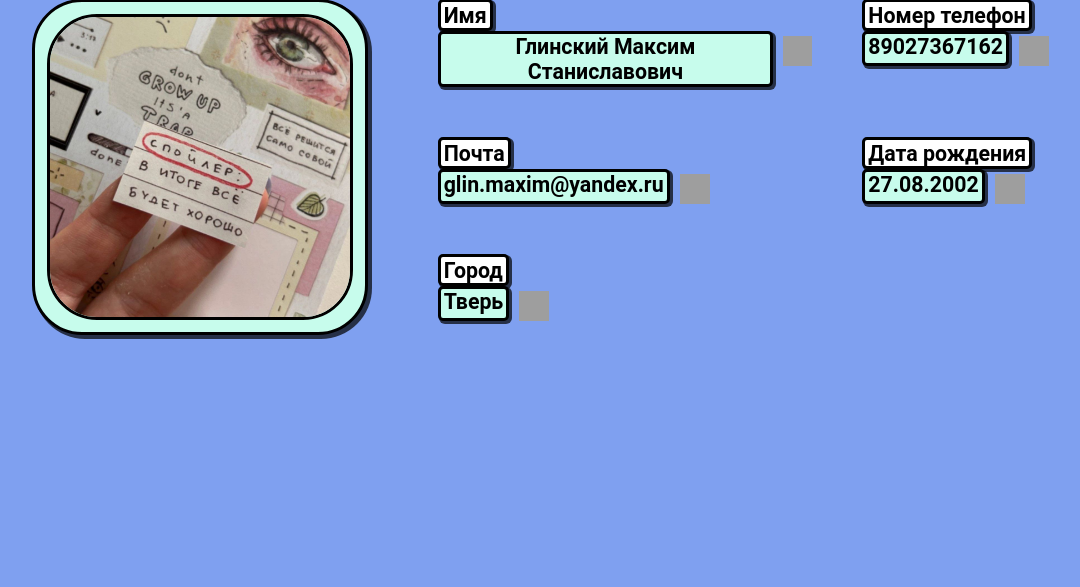
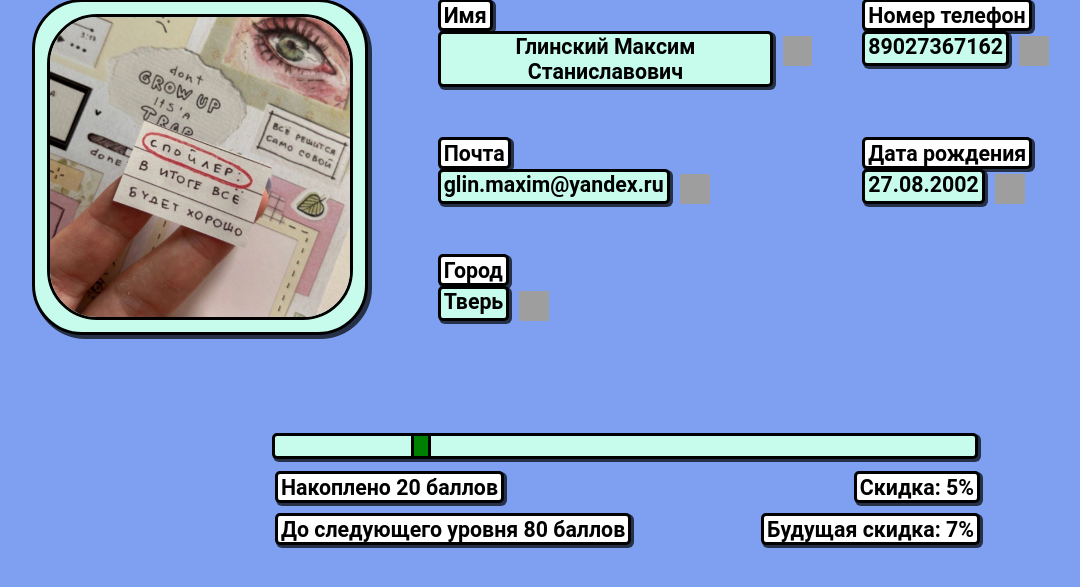
Before and after one commit to admiralKucha/diploma, a Python web app: template templates/html/profile.html in a window 1280 px wide. Shown: the part 130-717 px from the top of the page, without its empty margins (15-1095 px from the left). Run offline with Jinja, Linux system fonts and the light colour scheme; the template is opened without the code that fills it, so the values that code supplies are empty; grey boxes are pictures that could not be loaded.

Commit message:
feat: Добавляет информацию о скидках аккаунта

```diff
--- a/templates/css/profile.css
+++ b/templates/css/profile.css
@@ -14,10 +14,6 @@ html{
     align-items: start;
     min-width: 700px;
     max-width: 1465px;
-    grid-template-columns: repeat(
-        auto-fill,
-        minmax(367px, 1fr)
-    );
     grid-template-columns: repeat(
     auto-fill,
     minmax(400px, 1fr)
@@ -187,3 +183,71 @@ html{
 .to_change {
     display: flex;
 }
+
+.slider-container {
+    width: 100%;
+    display: grid;
+    justify-content: center;
+}
+
+.slider {
+    min-width: 700px;
+    max-width: 1465px;
+    -webkit-appearance: none;
+    appearance: none;
+    height: 20px;
+    background: #C7FCEC;
+    box-shadow: 2px 2px 0px 1px rgba(0, 0, 0, 0.7);
+    border-radius: 5px;
+    border: 3px solid #000;
+}
+
+.slider_points {
+    margin: 10px 0px 0px 5px;
+    color: black;
+    border: 3px solid #000;
+    background: #FFFFFF;
+    box-shadow: 2px 2px 0px 1px rgba(0, 0, 0, 0.7);
+    border-radius: 5px;
+    padding: 1px 3px 0px 3px;
+    width: fit-content;
+    text-align: left;
+}
+
+.slider_discount {
+    margin: 10px 0px 0px 5px;
+    color: black;
+    border: 3px solid #000;
+    background: #FFFFFF;
+    box-shadow: 2px 2px 0px 1px rgba(0, 0, 0, 0.7);
+    border-radius: 5px;
+    padding: 1px 3px 0px 3px;
+    width: fit-content;
+    text-align: right;
+}
+.slider_info {
+    grid-row: 2/3;
+    display: flex;
+    justify-content: space-between;
+}
+.slider_future {
+    grid-row: 3/4;
+    display: flex;
+    justify-content: space-between;
+}
+
+.slider::-webkit-slider-thumb {
+    -webkit-appearance: none;
+    appearance: none;
+    width: 20px;
+    height: 20px;
+    background: green;
+    border-left: 3px solid black;
+    border-right: 3px solid black;
+}
+
+.slider::-moz-range-thumb {
+    width: 20px;
+    height: 20px;
+    background: green;
+}
--- a/templates/html/profile.html
+++ b/templates/html/profile.html
@@ -61,5 +61,24 @@
         </div>
     </article>
     </div>
+    <div class="slider-container">
+        <input type="range" class="slider" value="20" disabled>
+        <div class="slider_info">
+            <article class="slider_points">
+                Накоплено 20 баллов
+            </article>
+            <article class="slider_discount">
+                Скидка: 5%
+            </article>
+        </div>
+        <div class="slider_future">
+            <article class="slider_points">
+                До следующего уровня 80 баллов
+            </article>
+            <article class="slider_discount">
+                Будущая скидка: 7%
+            </article>
+        </div>
+    </div>
 </body>
 </html>
```
